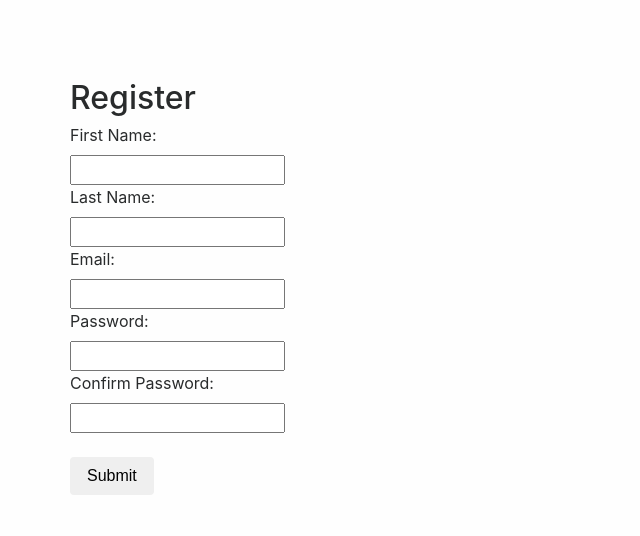
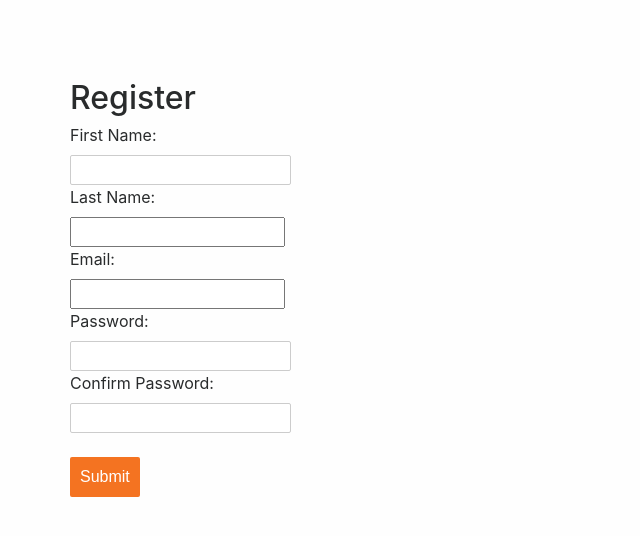
Before and after one commit to Fromalaska49/DunderMifflin-ChatBot, a Django app: page / in a window 1280 px wide. Shown: the part 70-606 px from the top of the page, without its empty margins (0-640 px from the left). Run offline with Django 3.2, Linux system fonts and the light colour scheme; parts of the project's set-up code (start-up, migrations or seed data) failed here and were passed over; some libraries are stand-ins or nearby versions.

Commit message:
Stylizing Input
Set styles for textarea, button, and other input elements

```diff
--- a/ChatBot/static/ChatBot/css/main.css
+++ b/ChatBot/static/ChatBot/css/main.css
@@ -32,3 +32,47 @@ main {
 		margin-top: 36px;
 	}
 }
+
+button, input[type=button], input[type=submit] {
+	position: relative;
+	top: 0px;
+	box-shadow: 0px 0px 0px #000000;
+	border-style: none;
+	background-color: #f47321;
+	color: #ffffff;
+	padding: 10px;
+	margin: 0px;
+	border-radius: 2px;
+	cursor: pointer;
+	-webkit-transition: all .2s ease;
+	-moz-transition: all .2s ease;
+	-o-transition: all .2s ease;
+	transition: all .2s ease;
+}
+
+button:hover, input[type=button]:hover, input[type=submit]:hover, button:active, input[type=button]:active, input[type=submit]:active {
+	top: -3px;
+	box-shadow: 0px 3px 10px -3px #000000;
+	background-color: #f47321;
+	color: #ffffff;
+}
+
+input[type=text], input[type=password], textarea, select {
+	outline-style: none;
+	outline-width: 0px;
+	outline-color: #002244;
+	box-shadow: 0px 0px 0px 0px #002244;
+	border-radius: 0px;
+	border-radius: 2px;
+	border-style: solid;
+	border-width: 1px;
+	border-color: #cccccc;
+	padding: 2px 6px 2px 6px;
+}
+
+input[type=text]:active, input[type=password]:active, textarea:active, select:active, input[type=text]:focus, input[type=password]:focus, textarea:focus, select:focus {
+	outline-style: none;
+	outline-width: 2px;
+	outline-color: #002244;
+	box-shadow: 0px 0px 0px 2px #002244;
+}
```
